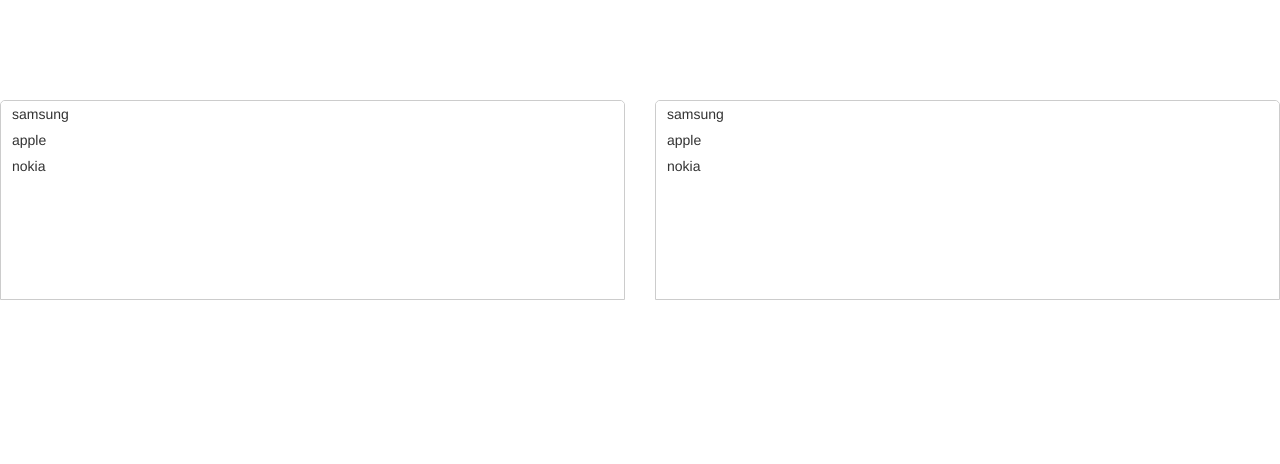
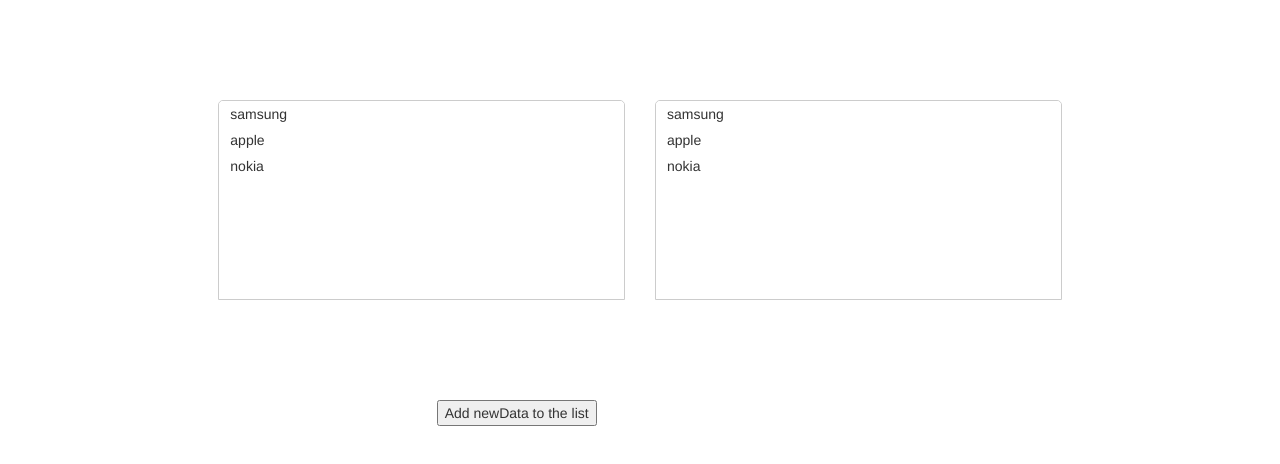
Before and after one commit to bad33ndj3/RowSelector, a plain HTML site: page demo/index.html in a window 1280 px wide. Drawn offline with nearby package versions, Linux system fonts and the light colour scheme.

Commit message:
preview updating the list and comment

```diff
--- a/demo/index.html
+++ b/demo/index.html
@@ -13,14 +13,23 @@
 </head>
 <body>
 <div class="row">
-    <div class="col-xs-6">
+    <div class="col-xs-2"></div>
+    <div class="col-xs-4">
         <div id="car"></div>
         <input type="hidden" id="car_hidden">
     </div>
-    <div class="col-xs-6">
+    <div class="col-xs-4">
         <div id="tablet"></div>
         <input type="hidden" id="tablet_hidden">
     </div>
+    <div class="col-xs-2"></div>
+</div>
+<div class="row">
+    <div class="col-xs-4"></div>
+    <div class="col-xs-4">
+        <button id="preview">Add newData to the list</button>
+    </div>
+    <div class="col-xs-4"></div>
 </div>
 <script src="https://code.jquery.com/jquery-3.2.1.js" integrity="sha256-DZAnKJ/6XZ9si04Hgrsxu/8s717jcIzLy3oi35EouyE=" crossorigin="anonymous"></script>
 <script src="https://maxcdn.bootstrapcdn.com/bootstrap/3.3.7/js/bootstrap.min.js"></script>
@@ -45,10 +54,40 @@
             name: 'nokia'
         }
     };
+    var newData = {
+        0: {
+            id: 1,
+            name: 'samsung'
+        },
+        1: {
+            id: 2,
+            name: 'apple'
+        },
+        2: {
+            id: 3,
+            name: 'nokia'
+        },
+        3: {
+            id: 4,
+            name: 'LG'
+        },
+        4: {
+            id: 5,
+            name: 'Oneplus One'
+        }
+    };
 
     $(document).ready(function () {
-        $('#car').rowSelector(data, $('#car_hidden'));
-        $('#tablet').rowSelector(data, $('#tablet_hidden'));
+        var rowCar = $('#car').rowSelector(data, $('#car_hidden'));
+        var rowTablet = $('#tablet').rowSelector(data, $('#tablet_hidden'));
+
+        //preview updating the list
+        $('#preview').click(function () {
+            $('#car').trigger({
+                type: 'rowInput:update',
+                dataList: newData
+            });
+        });
     });
 </script>
 </body>
```
Also changed, not shown: src/js/jquery.rowSelector.js.
